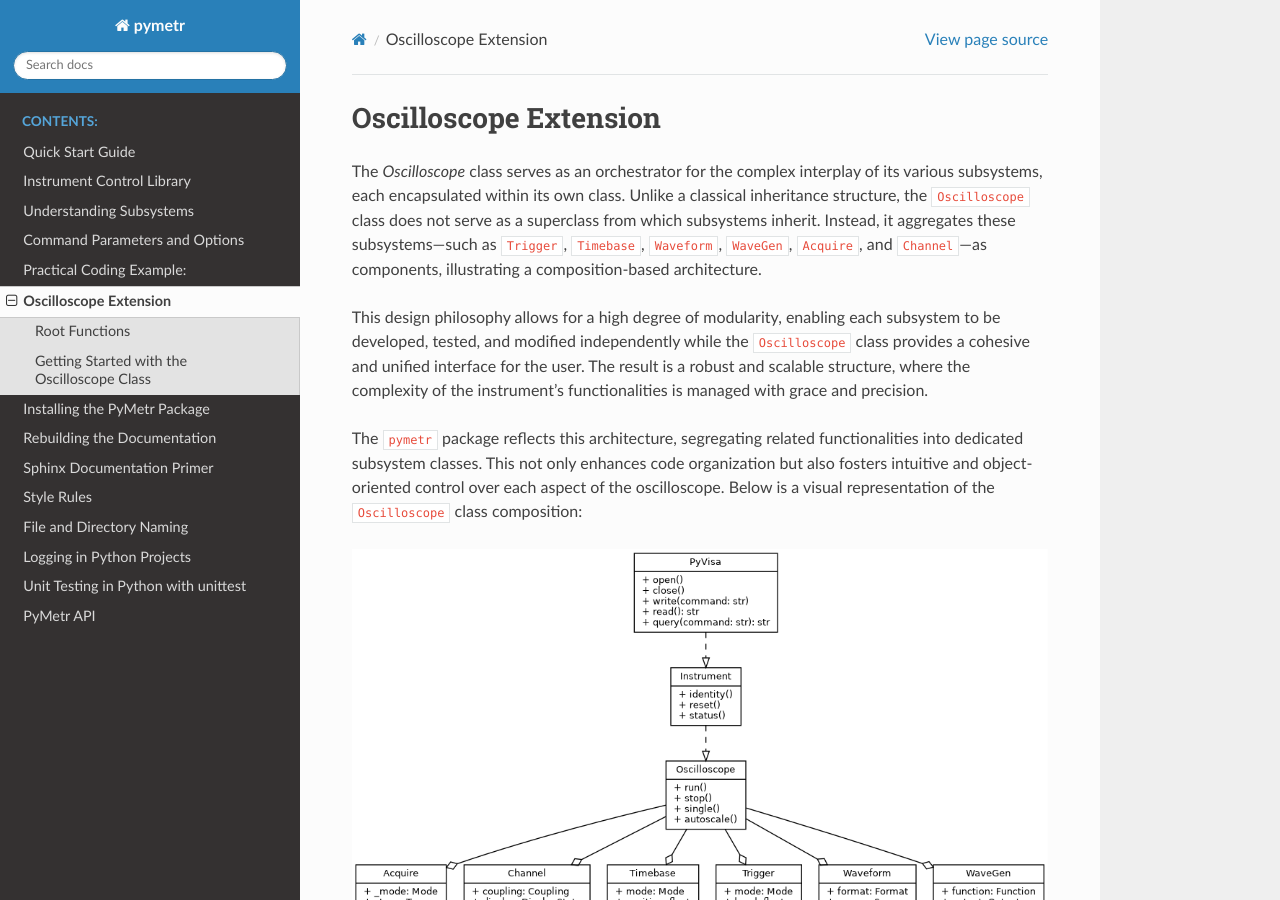
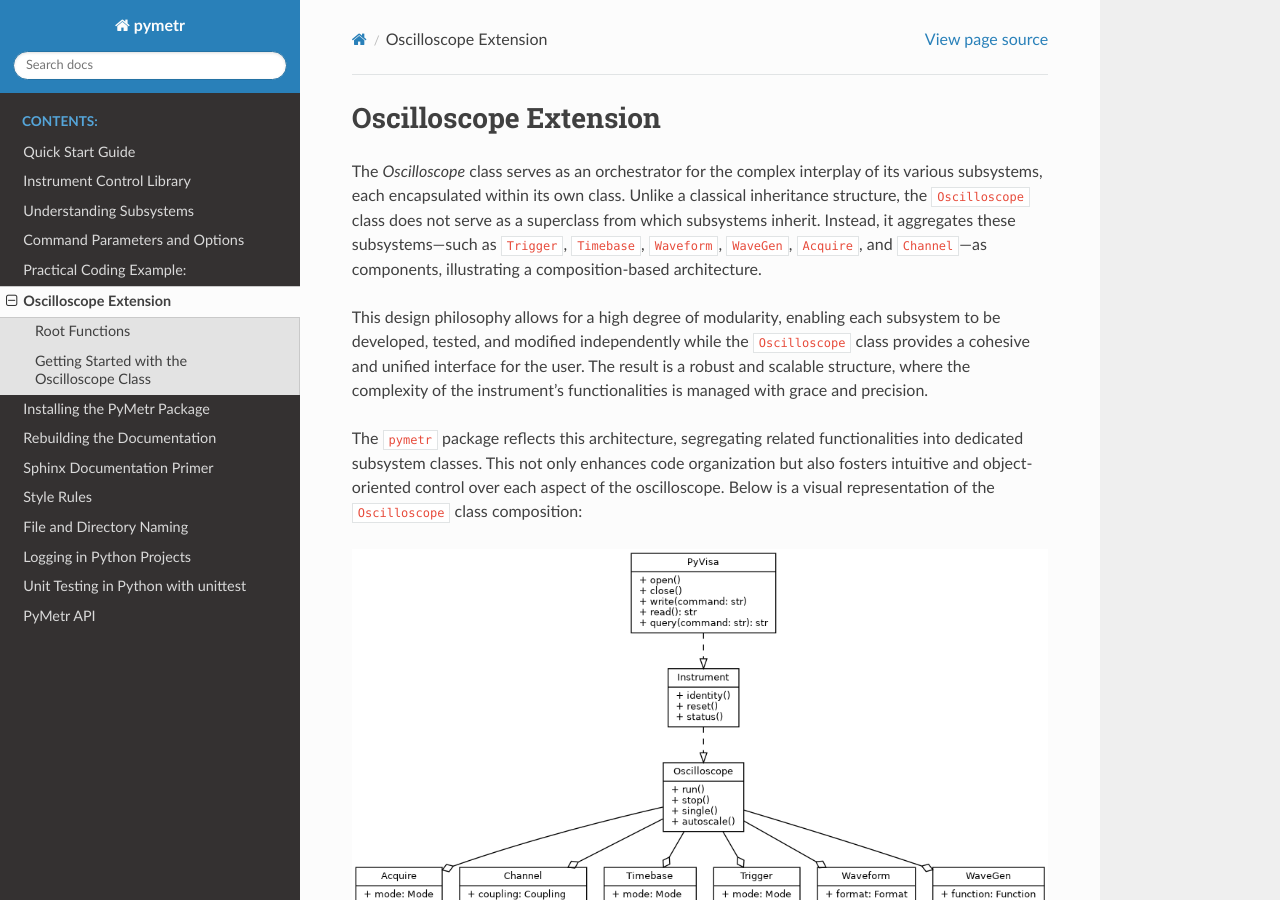
Before and after one commit to Spiryl/pymetr, a Sphinx documentation site: the page built from docs/oscilloscope.rst, in a window 1280 px wide and 900 px high. Built offline with Sphinx 7.4.7 and the Read the Docs theme 2.0.0, drawn with Linux system fonts in a browser that asks for light colours.

```diff
--- a/docs/oscilloscope.rst
+++ b/docs/oscilloscope.rst
@@ -18,7 +18,7 @@ The ``pymetr`` package reflects this architecture, segregating related functiona
       Instrument [label="{Instrument|+ identity()\l+ reset()\l+ status()\l}"];
       Oscilloscope [label="{Oscilloscope|+ run()\l+ stop()\l+ single()\l+ autoscale()\l}"];
 
-      Acquire [label="{Acquire|+ _mode: Mode\l+ _type: Type\l}"];
+      Acquire [label="{Acquire|+ mode: Mode\l+ type: Type\l}"];
       Channel [label="{Channel|+ coupling: Coupling\l+ display: DisplayState\l}"];
       Timebase [label="{Timebase|+ mode: Mode\l+ position: float\l}"];
       Trigger [label="{Trigger|+ mode: Mode\l+ level: float\l}"];
```
